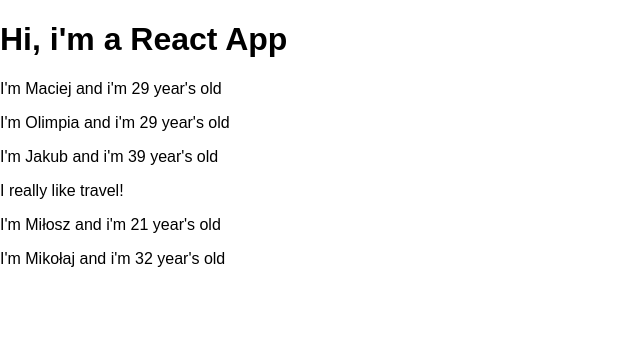
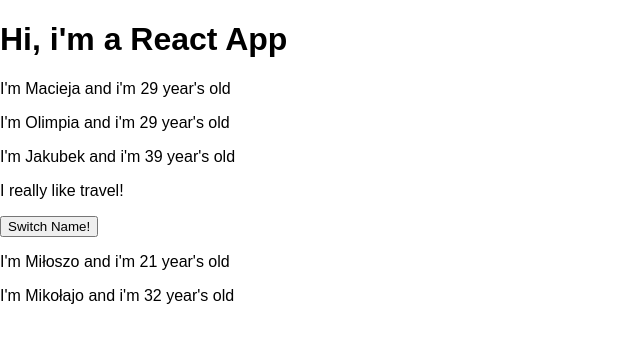
Before and after one commit to MazurMaciej/Training-React, a React (Create React App) app: page / in a window 1280 px wide. Shown: the top 342 px of the page, without its empty margins (0-640 px from the left). Built offline with nearby package versions, Linux system fonts and the light colour scheme.

Commit message:
I added to App.js state

```diff
--- a/src/App.js
+++ b/src/App.js
@@ -3,17 +3,29 @@
 import Person from './Person/Person'
 
 class App extends Component {
+
+  state = {
+    persons: [
+      { name:'Macieja', age:29 },
+      { name: 'Olimpia', age:29 },
+      { name: 'Jakubek', age:39 },
+      { name: 'Miłoszo', age:21 },
+      { name: 'Mikołajo', age:32 }
+    ]
+  }
+
   render() {
     return (
       <div className="App">
         <h1>
           Hi, i'm a React App
         </h1>
-        <Person name='Maciej' age='29'/>
-        <Person name='Olimpia' age='29'/>
-        <Person name='Jakub' age='39'> I really like travel!</Person>
-        <Person name='Miłosz' age='21'/>
-        <Person name='Mikołaj' age='32'/>
+        <Person name={this.state.persons[0].name} age={this.state.persons[0].age}/>
+        <Person name={this.state.persons[1].name} age={this.state.persons[1].age}/>
+        <Person name={this.state.persons[2].name} age={this.state.persons[2].age}> I really like travel!</Person>
+        <button>Switch Name!</button>
+        <Person name={this.state.persons[3].name} age={this.state.persons[3].age}/>
+        <Person name={this.state.persons[4].name} age={this.state.persons[4].age}/>
       </div>
     );
 
--- a/src/Person/Person.js
+++ b/src/Person/Person.js
@@ -5,7 +5,8 @@
     <>
       <p>
         I'm {props.name} and i'm {props.age} year's old
-      </p>{props.children}<p />
+      </p>
+      <p>{props.children}</p>
     </>
   );
 };
```
